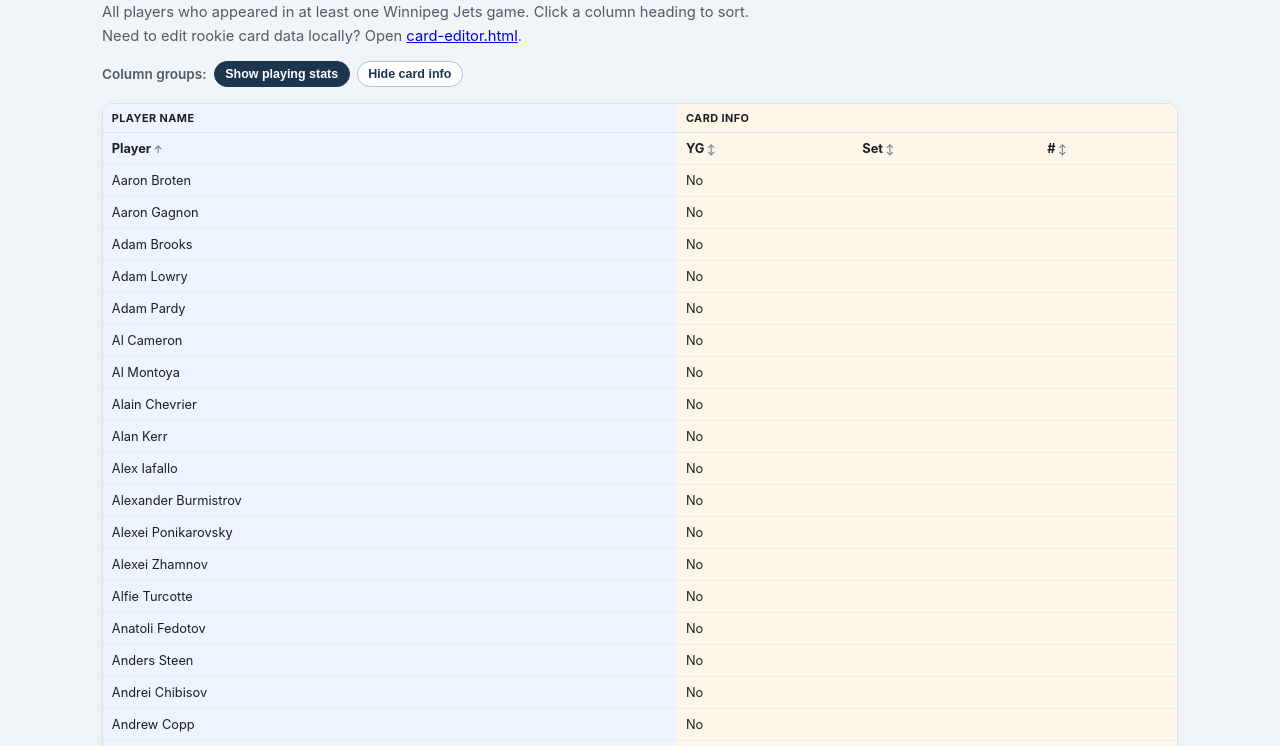
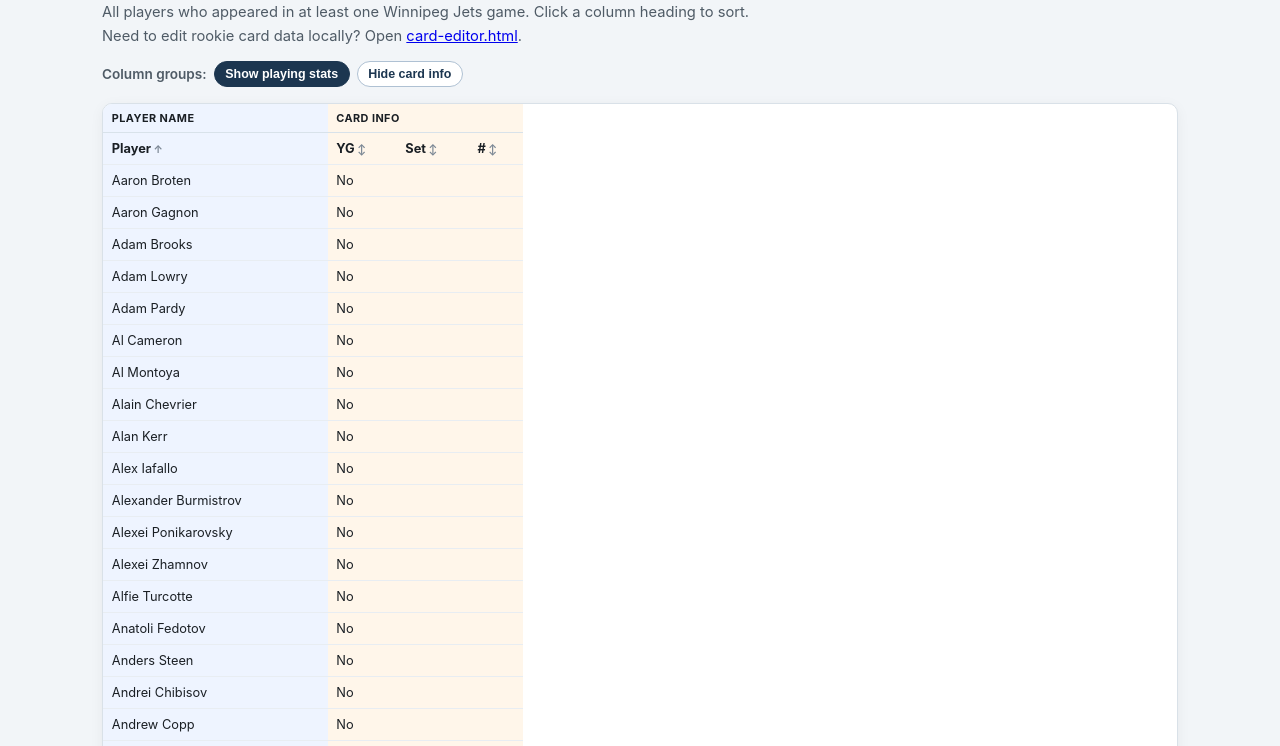
Before and after one commit to coryallegory/wpgjets-players, a plain HTML site: page index.html in a window 1280 px wide. Both pictures are taken after a click on the button "Hide playing stats". Shown: the part 54-800 px from the top of the page. Drawn offline with Linux system fonts and the light colour scheme.

Commit message:
Make table width contract when column groups are hidden

```diff
--- a/styles.css
+++ b/styles.css
@@ -79,9 +79,21 @@
 }
 
 table {
-  width: 100%;
+  width: max-content;
   border-collapse: collapse;
-  min-width: 720px;
+  min-width: var(--table-min-width, 720px);
+}
+
+#players-table.hide-stats {
+  --table-min-width: 420px;
+}
+
+#players-table.hide-card {
+  --table-min-width: 520px;
+}
+
+#players-table.hide-stats.hide-card {
+  --table-min-width: 200px;
 }
 
 th,
```
